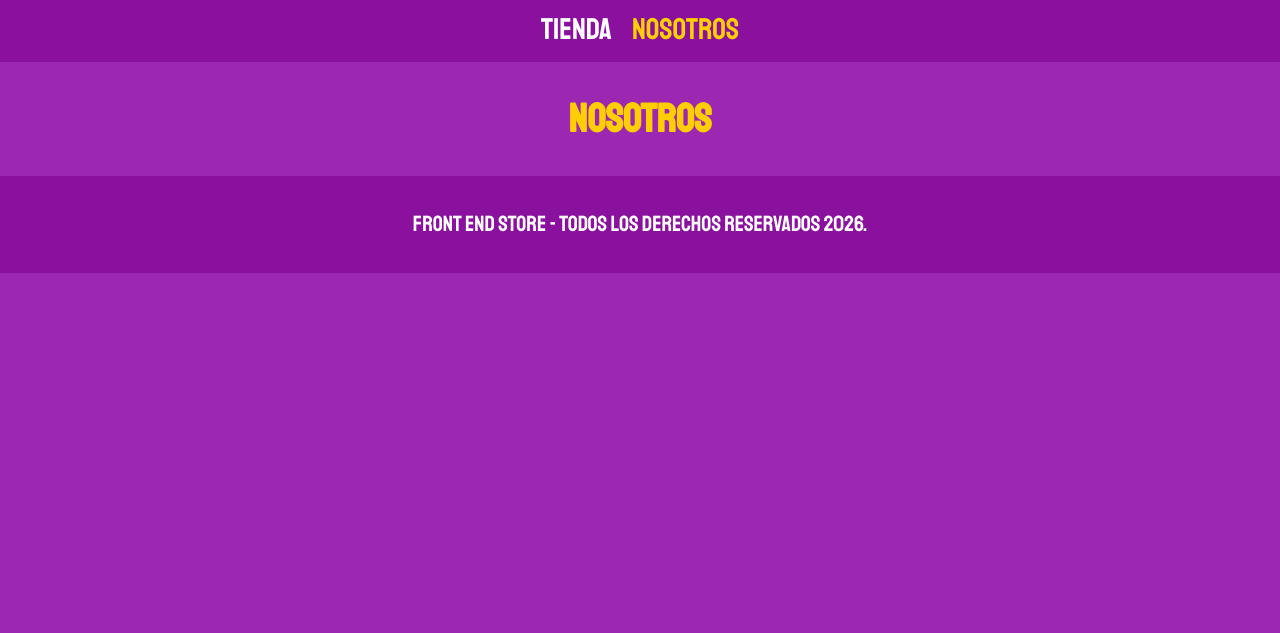
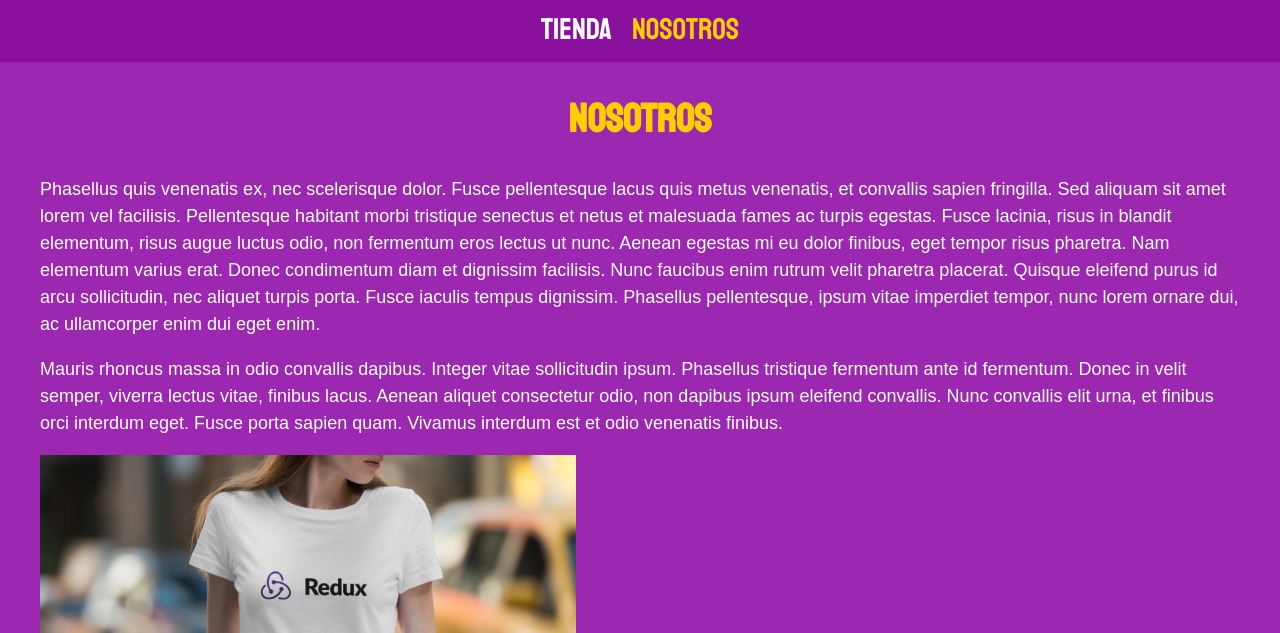
Before and after one commit to JefreySanchez20/Frontend-Store, a plain HTML site: page nosotros.html in a window 1280 px wide. Shown: the part 167-800 px from the top of the page. Drawn offline with Linux system fonts and the light colour scheme.

Commit message:
feat: add content section to Nosotros page

```diff
--- a/nosotros.html
+++ b/nosotros.html
@@ -27,6 +27,27 @@
 
     <main class="contenedor">
         <h1>Nosotros</h1>
+
+        <div class="nosotros">
+            <div class="nosotros__contenido">
+                <p>Phasellus quis venenatis ex, nec scelerisque dolor. Fusce pellentesque lacus quis metus venenatis, et convallis
+                sapien fringilla. Sed aliquam sit amet lorem vel facilisis. Pellentesque habitant morbi tristique senectus et
+                netus et malesuada fames ac turpis egestas. Fusce lacinia, risus in blandit elementum, risus augue luctus odio,
+                 non fermentum eros lectus ut nunc. Aenean egestas mi eu dolor finibus, eget tempor risus pharetra. Nam elementum
+                 varius erat. Donec condimentum diam et dignissim facilisis. Nunc faucibus enim rutrum velit pharetra placerat.
+                 Quisque eleifend purus id arcu sollicitudin, nec aliquet turpis porta. Fusce iaculis tempus dignissim. Phasellus
+                 pellentesque, ipsum vitae imperdiet tempor, nunc lorem ornare dui, ac ullamcorper enim dui eget enim.</p>
+
+                <p>Mauris rhoncus massa in odio convallis dapibus. Integer vitae sollicitudin ipsum. Phasellus tristique fermentum
+                ante id fermentum. Donec in velit semper, viverra lectus vitae, finibus lacus. Aenean aliquet consectetur odio,
+                 non dapibus ipsum eleifend convallis. Nunc convallis elit urna, et finibus orci interdum eget. Fusce porta sapien
+                  quam. Vivamus interdum est et odio venenatis finibus.</p>
+            </div>
+            <img class="nosotros__imagen" src="img/nosotros.jpg" alt="imagen nosotros">
+        </div>
+
+
+
     </main>
 
     <footer class="footer">
```
